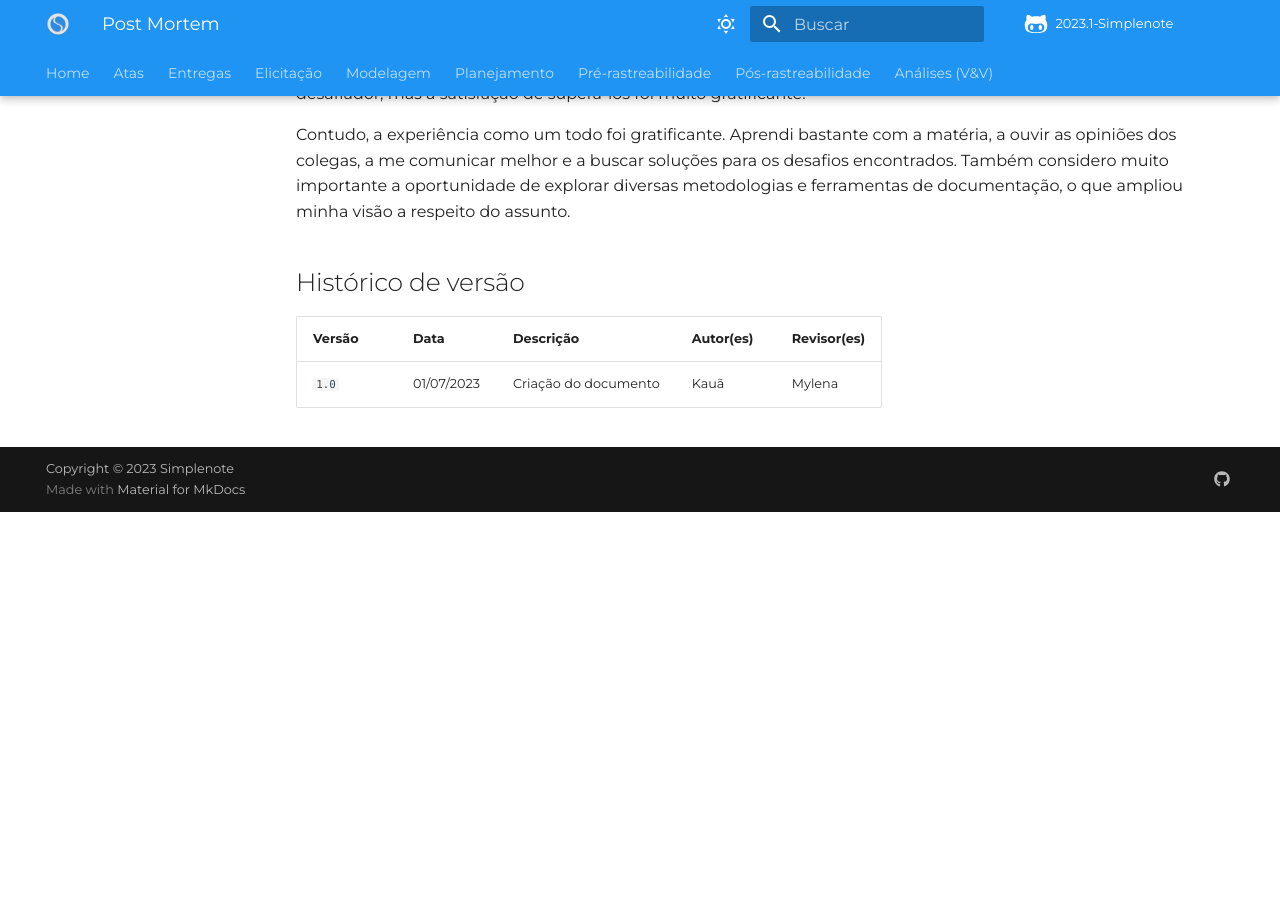
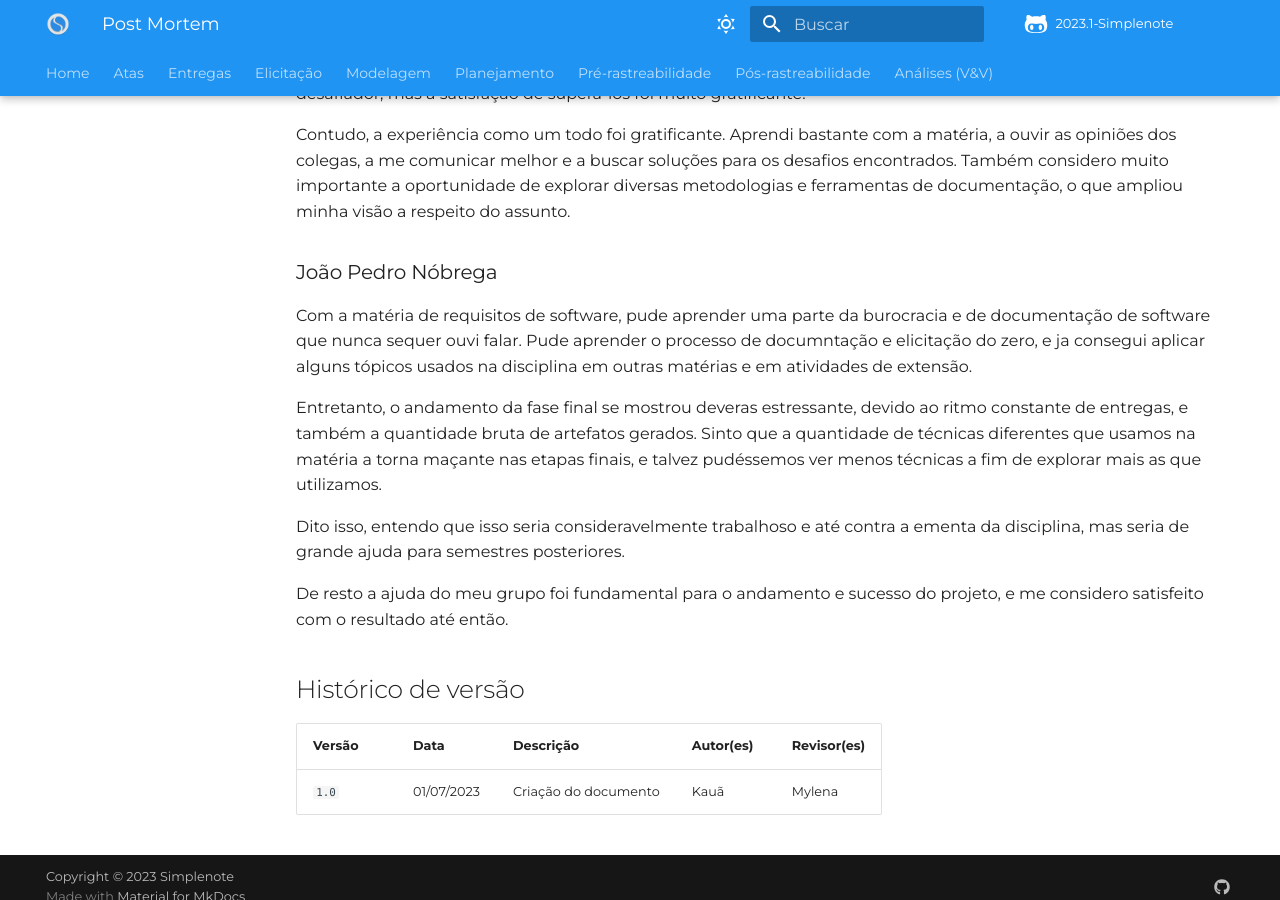
Before and after one commit to Requisitos-de-Software/2023.1-Simplenote, an MkDocs documentation site: the page built from docs/PostMortem.md, in a window 1280 px wide and 900 px high, scrolled down 1604 px. Built offline with MkDocs 1.6.1 and Material for MkDocs 9.7.7, drawn with Linux system fonts in a browser that asks for light colours; some web fonts are replaced; comment, search, counter and statistics services are not loaded; before the commit the page ends 2116 px from its top, so only the background shows below that.

Commit message:
Update PostMortem.md

```diff
--- a/docs/PostMortem.md
+++ b/docs/PostMortem.md
@@ -34,6 +34,16 @@ Confesso que lidar com alguns imprevistos foi desafiador, mas a satisfação de
 
 Contudo, a experiência como um todo foi gratificante. Aprendi bastante com a matéria, a ouvir as opiniões dos colegas, a me comunicar melhor e a buscar soluções para os desafios encontrados. Também considero muito importante a oportunidade de explorar diversas metodologias e ferramentas de documentação, o que ampliou minha visão a respeito do assunto.
 
+### João Pedro Nóbrega
+
+Com a matéria de requisitos de software, pude aprender uma parte da burocracia e de documentação de software que nunca sequer ouvi falar. Pude aprender o processo de documntação e elicitação do zero, e ja consegui aplicar alguns tópicos usados na disciplina em outras matérias e em atividades de extensão.
+
+Entretanto, o andamento da fase final se mostrou deveras estressante, devido ao ritmo constante de entregas, e também a quantidade bruta de artefatos gerados. Sinto que a quantidade de técnicas diferentes que usamos na matéria a torna maçante nas etapas finais, e talvez pudéssemos ver menos técnicas a fim de explorar mais as que utilizamos.
+
+Dito isso, entendo que isso seria consideravelmente trabalhoso e até contra a ementa da disciplina, mas seria de grande ajuda para semestres posteriores.
+
+De resto a ajuda do meu grupo foi fundamental para o andamento e sucesso do projeto, e me considero satisfeito com o resultado até então.
+
 ## Histórico de versão
 
 | Versão | Data       | Descrição                         | Autor(es)  | Revisor(es) |
```
